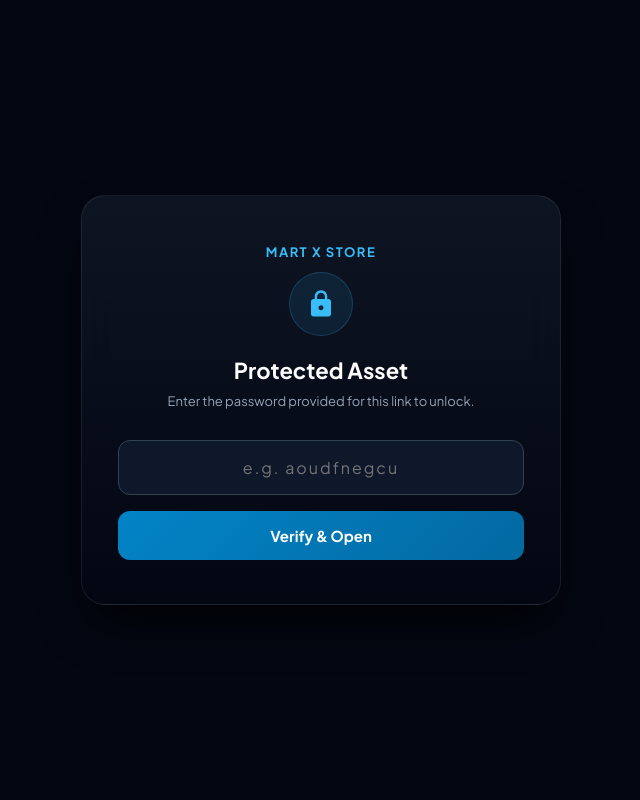
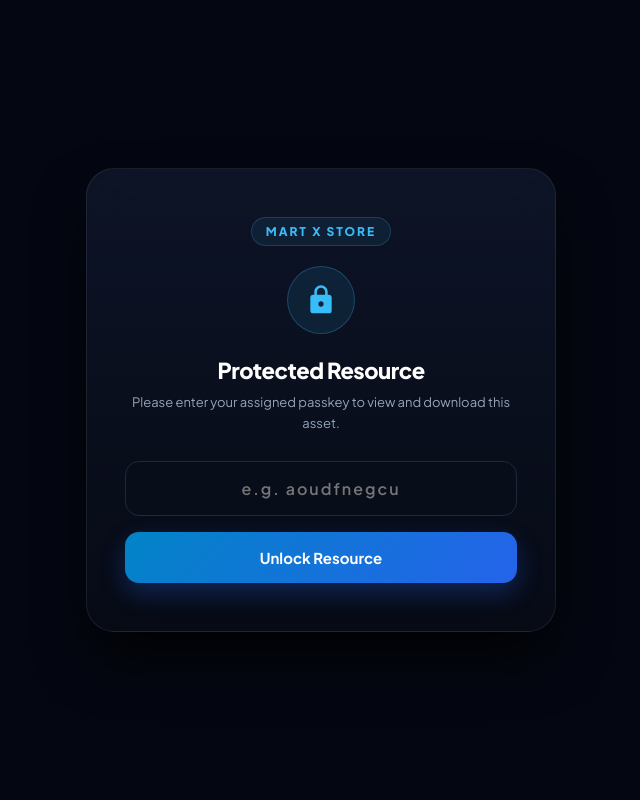
Before and after one commit to someshgamer123/mart-x-store, a Flask app: page /v/1 in a window 1280 px wide. Shown: the whole page, without its empty margins (319-959 px from the left). Run offline with Flask 3, Linux system fonts and the light colour scheme; a database or web service that is not in the repository returns one stand-in record (values such as "Sample title").

Commit message:
Update share.html

```diff
--- a/templates/share.html
+++ b/templates/share.html
@@ -3,12 +3,12 @@
 <head>
     <meta charset="UTF-8">
     <meta name="viewport" content="width=device-width, initial-scale=1.0">
-    <title>Secure Delivery | {{ site_name }}</title>
+    <title>{{ site_name }} | Secure Delivery</title>
     <link href="https://fonts.googleapis.com/css2?family=Plus+Jakarta+Sans:wght@400;500;600;700;800&display=swap" rel="stylesheet">
     <style>
         * { box-sizing: border-box; margin: 0; padding: 0; font-family: 'Plus Jakarta Sans', sans-serif; }
         body {
-            background: #030712;
+            background: #040711;
             color: #f8fafc;
             min-height: 100vh;
             display: flex;
@@ -18,74 +18,83 @@
             user-select: none;
         }
         .portal-card {
-            background: linear-gradient(180deg, rgba(17, 24, 39, 0.8), rgba(3, 7, 18, 0.95));
+            background: linear-gradient(180deg, rgba(15, 23, 42, 0.85), rgba(7, 11, 22, 0.95));
             border: 1px solid rgba(255, 255, 255, 0.08);
-            backdrop-filter: blur(20px);
-            border-radius: 24px;
-            padding: 44px 36px;
+            backdrop-filter: blur(24px);
+            border-radius: 28px;
+            padding: 48px 38px;
             width: 100%;
-            max-width: 480px;
-            box-shadow: 0 25px 50px -12px rgba(0, 0, 0, 0.85);
+            max-width: 470px;
+            box-shadow: 0 30px 60px -12px rgba(0, 0, 0, 0.9);
             text-align: center;
         }
         .brand-badge {
             display: inline-block;
-            font-size: 13px;
-            font-weight: 700;
-            letter-spacing: 1.5px;
+            font-size: 12px;
+            font-weight: 800;
+            letter-spacing: 2px;
             text-transform: uppercase;
             color: #38bdf8;
-            margin-bottom: 12px;
+            margin-bottom: 20px;
+            background: rgba(56, 189, 248, 0.08);
+            border: 1px solid rgba(56, 189, 248, 0.2);
+            padding: 6px 14px;
+            border-radius: 999px;
         }
         .icon-circle {
-            width: 64px;
-            height: 64px;
+            width: 68px;
+            height: 68px;
             background: rgba(56, 189, 248, 0.1);
-            border: 1px solid rgba(56, 189, 248, 0.2);
+            border: 1px solid rgba(56, 189, 248, 0.25);
             border-radius: 50%;
             display: inline-flex;
             align-items: center;
             justify-content: center;
-            margin-bottom: 20px;
+            margin-bottom: 22px;
         }
-        .icon-circle svg { width: 30px; height: 30px; fill: #38bdf8; }
-        h1 { font-size: 22px; font-weight: 700; margin-bottom: 8px; color: #fff; }
-        p.subtitle { font-size: 13px; color: #94a3b8; margin-bottom: 28px; line-height: 1.5; }
+        .icon-circle svg { width: 32px; height: 32px; fill: #38bdf8; }
+        h1 { font-size: 22px; font-weight: 800; margin-bottom: 8px; color: #fff; letter-spacing: -0.5px; }
+        p.subtitle { font-size: 13px; color: #94a3b8; margin-bottom: 28px; line-height: 1.6; }
+
         .pw-input {
             width: 100%;
             padding: 16px;
-            background: #0f172a;
-            border: 1px solid #334155;
-            border-radius: 12px;
+            background: #080d1a;
+            border: 1px solid #1e293b;
+            border-radius: 14px;
             color: #fff;
             font-size: 16px;
             letter-spacing: 2px;
             outline: none;
             margin-bottom: 16px;
             text-align: center;
+            font-weight: 600;
             transition: all 0.2s;
         }
         .pw-input:focus { border-color: #38bdf8; box-shadow: 0 0 0 3px rgba(56, 189, 248, 0.25); }
+
         .btn-submit {
             width: 100%;
-            padding: 15px;
-            background: linear-gradient(135deg, #0284c7, #0369a1);
+            padding: 16px;
+            background: linear-gradient(135deg, #0284c7, #2563eb);
             border: none;
-            border-radius: 12px;
+            border-radius: 14px;
             color: #fff;
             font-weight: 700;
             font-size: 15px;
             cursor: pointer;
             transition: 0.2s;
+            box-shadow: 0 10px 25px rgba(37, 99, 235, 0.3);
         }
         .btn-submit:hover { opacity: 0.95; transform: translateY(-1px); }
-        .error-msg { color: #f87171; font-size: 13px; margin-top: 12px; display: none; }
+        .error-msg { color: #f87171; font-size: 13px; margin-top: 14px; display: none; font-weight: 600; }
 
-        /* Unlocked Content State */
+        /* Unlocked Section */
         #unlockedSection { display: none; }
-        .preview-container { margin: 20px 0; border-radius: 12px; overflow: hidden; background: #000; max-height: 250px; display: flex; align-items: center; justify-content: center; border: 1px solid #1e293b; }
+        .preview-container { margin: 20px 0; border-radius: 16px; overflow: hidden; background: #000; max-height: 250px; display: flex; align-items: center; justify-content: center; border: 1px solid #1e293b; }
         .preview-container img, .preview-container video { width: 100%; max-height: 250px; object-fit: contain; }
-        .item-info { background: #0b1120; border-radius: 12px; padding: 16px; margin-bottom: 24px; font-size: 13px; color: #cbd5e1; border: 1px solid #1e293b; }
+
+        .item-info { background: #080d1a; border-radius: 14px; padding: 18px; margin-bottom: 24px; font-size: 13px; color: #cbd5e1; border: 1px solid #1e293b; text-align: left; }
         .download-btn {
             display: inline-block;
             width: 100%;
@@ -95,8 +104,9 @@
             font-weight: 700;
             font-size: 16px;
             text-decoration: none;
-            border-radius: 12px;
+            border-radius: 14px;
             transition: 0.2s;
+            box-shadow: 0 10px 25px rgba(16, 185, 129, 0.3);
         }
         .download-btn:hover { opacity: 0.95; transform: translateY(-1px); }
     </style>
@@ -105,36 +115,37 @@
     <div class="portal-card">
         <div class="brand-badge">{{ site_name }}</div>
 
-        <!-- Locked Screen -->
+        <!-- Locked Phase -->
         <div id="lockedSection">
             <div class="icon-circle">
                 <svg viewBox="0 0 24 24"><path d="M18 8h-1V6c0-2.76-2.24-5-5-5S7 3.24 7 6v2H6c-1.1 0-2 .9-2 2v10c0 1.1.9 2 2 2h12c1.1 0 2-.9 2-2V10c0-1.1-.9-2-2-2zm-6 9c-1.1 0-2-.9-2-2s.9-2 2-2 2 .9 2 2-.9 2-2 2zm3.1-9H8.9V6c0-1.71 1.39-3.1 3.1-3.1 1.71 0 3.1 1.39 3.1 3.1v2z"/></svg>
             </div>
-            <h1>Protected Asset</h1>
-            <p class="subtitle">Enter the password provided for this link to unlock.</p>
+            <h1>Protected Resource</h1>
+            <p class="subtitle">Please enter your assigned passkey to view and download this asset.</p>
             <input type="password" id="passInput" class="pw-input" placeholder="e.g. aoudfnegcu" autocomplete="off">
-            <button class="btn-submit" onclick="unlockItem()">Verify & Open</button>
+            <button class="btn-submit" onclick="unlockItem()">Unlock Resource</button>
             <div class="error-msg" id="errorMsg"></div>
         </div>
 
-        <!-- Unlocked Screen -->
+        <!-- Unlocked Phase -->
         <div id="unlockedSection">
-            <h1>Asset Ready</h1>
-            <p class="subtitle">Access verified. Your file is ready for download.</p>
+            <h1>Resource Ready</h1>
+            <p class="subtitle">Your access has been verified. Download your asset below.</p>
 
             <div id="mediaPreview" class="preview-container" style="display: none;"></div>
 
             <div class="item-info">
-                <div id="fileName" style="font-weight: 700; margin-bottom: 6px; font-size: 14px;"></div>
-                <div id="fileMeta" style="color: #94a3b8;"></div>
+                <div id="fileName" style="font-weight: 700; color: #fff; margin-bottom: 6px; font-size: 15px;"></div>
+                <div id="fileMeta" style="color: #94a3b8; font-size: 12px;"></div>
             </div>
 
+            <!-- Only Download Button -->
             <a id="actionDownloadBtn" class="download-btn" href="#" target="_blank">Download File</a>
         </div>
     </div>
 
     <script>
-        // Anti-Inspect / Disable F12 & Shortcuts
+        // Anti-Inspect / F12 Protection
         document.addEventListener('contextmenu', e => e.preventDefault());
         document.onkeydown = function(e) {
             if (e.keyCode === 123 ||
@@ -152,7 +163,7 @@
             err.style.display = 'none';
 
             if (!password) {
-                err.innerText = "Please enter the password.";
+                err.innerText = "Please enter the password key.";
                 err.style.display = 'block';
                 return;
             }
@@ -174,7 +185,7 @@
                 document.getElementById('fileName').innerText = data.name;
                 if (data.item_type === 'file') {
                     const mb = (data.file_size / (1024 * 1024)).toFixed(2);
-                    document.getElementById('fileMeta').innerText = `File Size: ${mb} MB`;
+                    document.getElementById('fileMeta').innerText = `Verified File • Size: ${mb} MB`;
 
                     const btn = document.getElementById('actionDownloadBtn');
                     btn.href = data.download_url;
@@ -189,7 +200,7 @@
                         preview.innerHTML = `<video controls src="${data.download_url}"></video>`;
                     }
                 } else {
-                    document.getElementById('fileMeta').innerText = "Verified Web Resource";
+                    document.getElementById('fileMeta').innerText = "Verified Web Link";
                     const btn = document.getElementById('actionDownloadBtn');
                     btn.href = data.download_url;
                     btn.innerText = "Proceed to Link";
```
